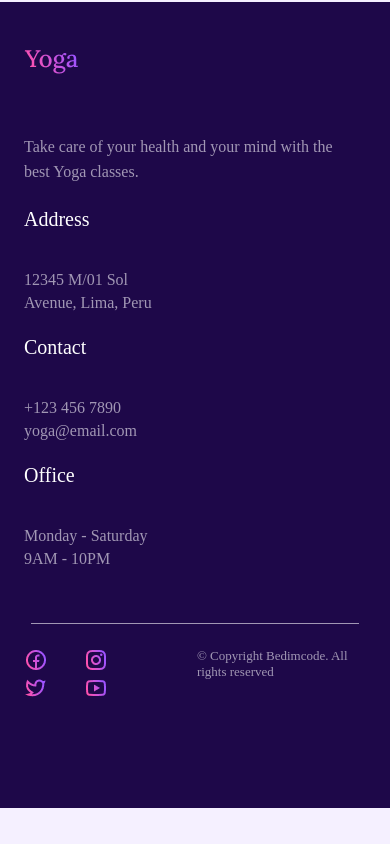
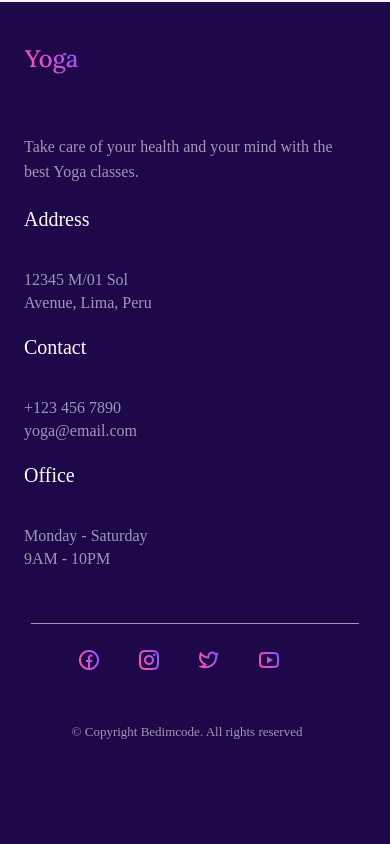
Before and after one commit to Poyuchao/yoga-studio-website, a plain HTML site: page index.html in a window 390 px wide. Shown: the part 4202-5046 px from the top of the page. Before the commit the page ends 5010 px from the top, so only its background shows below. Drawn offline with Linux system fonts and the light colour scheme.

Commit message:
optimize footer layout

```diff
--- a/css/index.css
+++ b/css/index.css
@@ -1497,6 +1497,16 @@ header {
         flex-direction:column;
         gap: 24px;
     }
+
+    .footer-bottom-content{
+        flex-direction: column;
+        gap:48px;
+        align-items: center;
+    }
+
+    .footer-bottom{
+        margin-right:1rem;
+    }
 }
 
 /*End of footer*/
```
